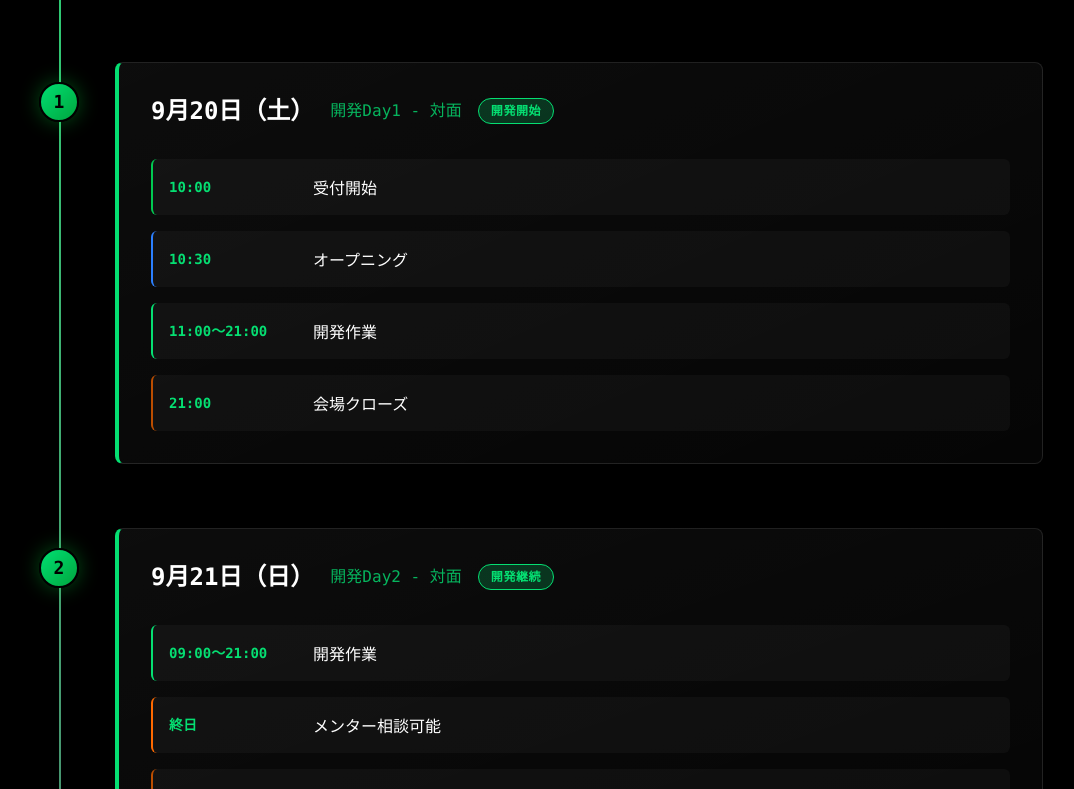
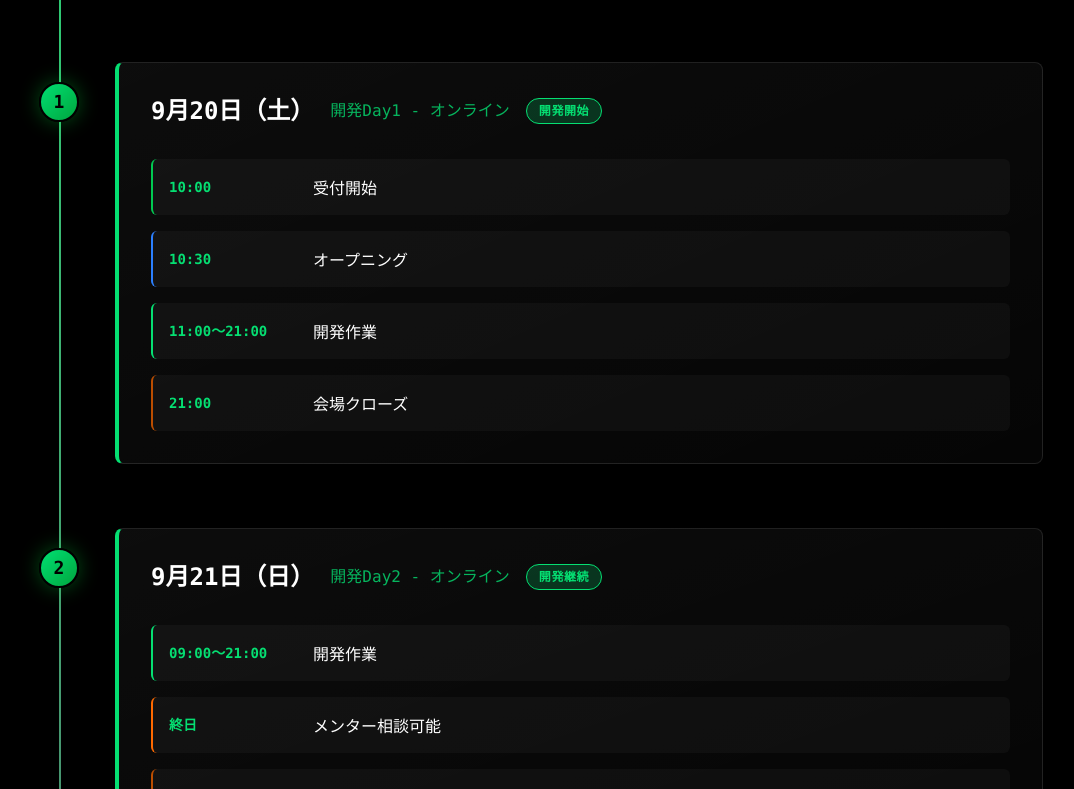
Before and after one commit to Tech-SummerCamp/TSC, a React (Vite) app: page /schedule in a window 1280 px wide. Shown: the part 616-1405 px from the top of the page, without its empty margins (109-1183 px from the left). Built offline with nearby package versions, Linux system fonts and the light colour scheme.

Commit message:
オフラインからオンラインに変更

```diff
--- a/src/pages/2025/Schedule.tsx
+++ b/src/pages/2025/Schedule.tsx
@@ -45,7 +45,7 @@ const Schedule = () => {
               <div className="bg-gradient-to-br from-white/5 to-white/2 border border-white/10 border-l-4 border-l-green-400 rounded-lg p-4 md:p-8 transition-all duration-300 hover:border-green-400 hover:translate-x-2 hover:shadow-[0_10px_30px_rgba(0,255,65,0.1)] relative overflow-hidden before:absolute before:top-0 before:left-0 before:right-0 before:h-0.5 before:bg-gradient-to-r before:from-green-400 before:to-transparent before:scale-x-0 hover:before:scale-x-100 before:transition-transform before:duration-300">
                 <div className="flex items-center gap-4 mb-8 flex-wrap">
                   <h3 className="font-mono text-lg sm:text-xl md:text-2xl font-bold text-white">9月20日（土）</h3>
-                  <span className="font-mono text-sm sm:text-base text-green-400 opacity-80">開発Day1 - 対面</span>
+                  <span className="font-mono text-sm sm:text-base text-green-400 opacity-80">開発Day1 - オンライン</span>
                   <span className="px-3 py-1 rounded-full font-mono text-xs font-semibold uppercase tracking-wider bg-green-400/20 text-green-400 border border-green-400">開発開始</span>
                 </div>
                 <div className="flex flex-col gap-4">
@@ -76,7 +76,7 @@ const Schedule = () => {
               <div className="bg-gradient-to-br from-white/5 to-white/2 border border-white/10 border-l-4 border-l-green-400 rounded-lg p-4 md:p-8 transition-all duration-300 hover:border-green-400 hover:translate-x-2 hover:shadow-[0_10px_30px_rgba(0,255,65,0.1)] relative overflow-hidden before:absolute before:top-0 before:left-0 before:right-0 before:h-0.5 before:bg-gradient-to-r before:from-green-400 before:to-transparent before:scale-x-0 hover:before:scale-x-100 before:transition-transform before:duration-300">
                 <div className="flex items-center gap-4 mb-8 flex-wrap">
                   <h3 className="font-mono text-lg sm:text-xl md:text-2xl font-bold text-white">9月21日（日）</h3>
-                  <span className="font-mono text-sm sm:text-base text-green-400 opacity-80">開発Day2 - 対面</span>
+                  <span className="font-mono text-sm sm:text-base text-green-400 opacity-80">開発Day2 - オンライン</span>
                   <span className="px-3 py-1 rounded-full font-mono text-xs font-semibold uppercase tracking-wider bg-green-400/20 text-green-400 border border-green-400">開発継続</span>
                 </div>
                 <div className="flex flex-col gap-4">
```
